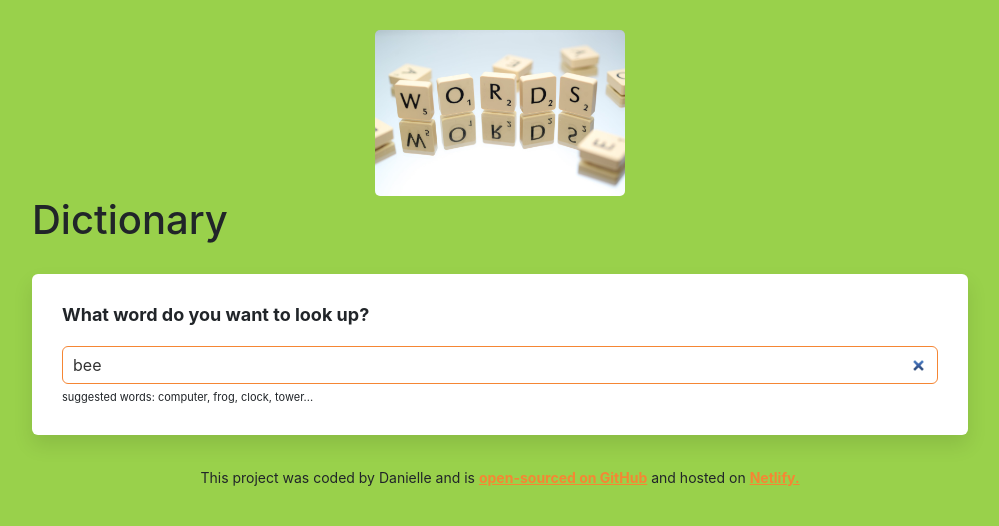
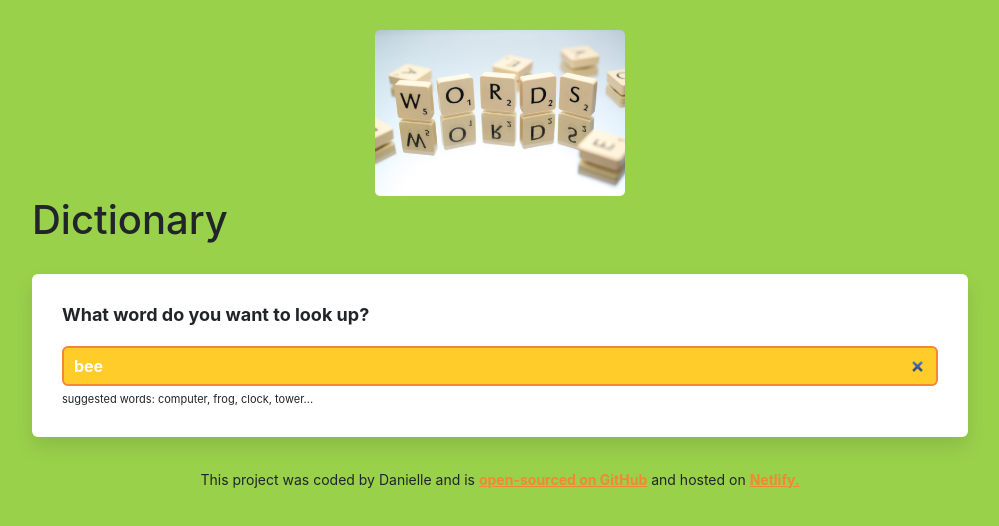
Before and after one commit to d-joyy/dictionary-project, a React (Create React App) app: page / in a window 1280 px wide. In both pictures the pointer is over the input 640 px from the left and 364 px from the top of the page. Shown: the top 526 px of the page, without its empty margins (140-1139 px from the left). Built offline with nearby package versions, Linux system fonts and the light colour scheme; no server answers.

Commit message:
Finished styling Dictionary App

```diff
--- a/src/Dictionary.css
+++ b/src/Dictionary.css
@@ -17,7 +17,13 @@
   border-radius: 6px;
   padding: 6px 10px;
   color: #333;
-  border: 1px solid rgb(245, 134, 52);
+  border: 2px solid rgb(245, 134, 52);
+}
+
+.Dictionary input:hover {
+  background-color: rgb(255, 204, 41);
+  color: white;
+  font-weight: bold;
 }
 
 .Dictionary .hint {
--- a/src/Phonetic.css
+++ b/src/Phonetic.css
@@ -16,6 +16,7 @@
 .Phonetic a:hover {
   color: white;
   background: rgb(255, 204, 41);
+  font-weight: bold;
 }
 
 .Phonetic .text {
```
